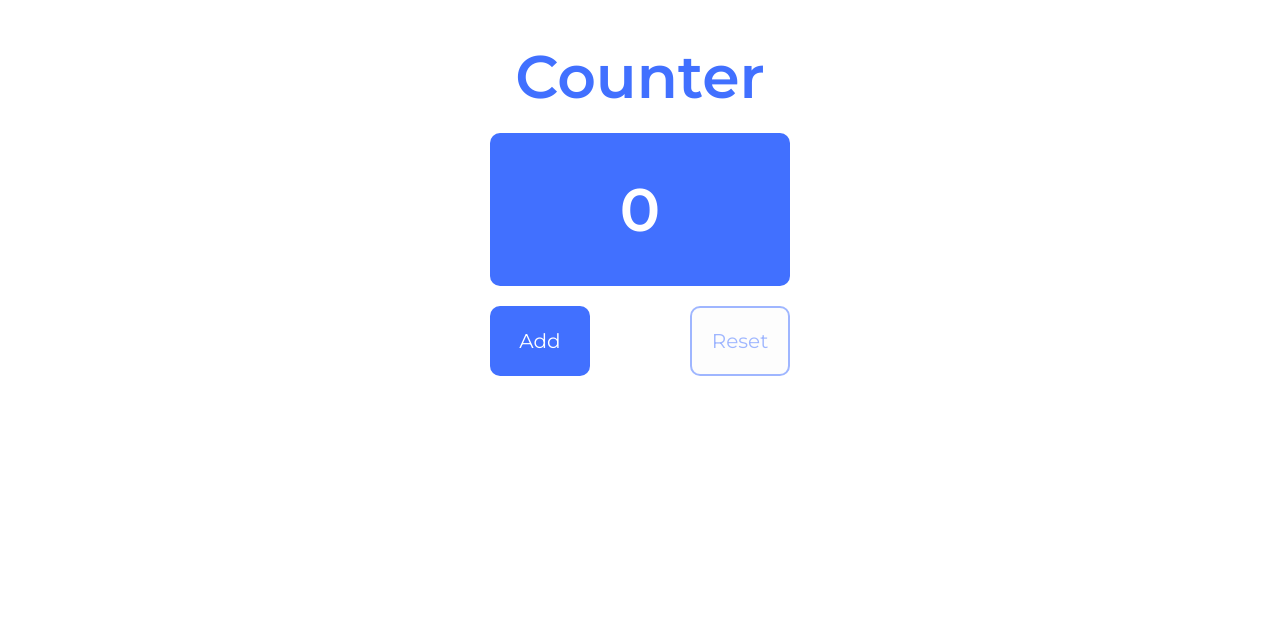
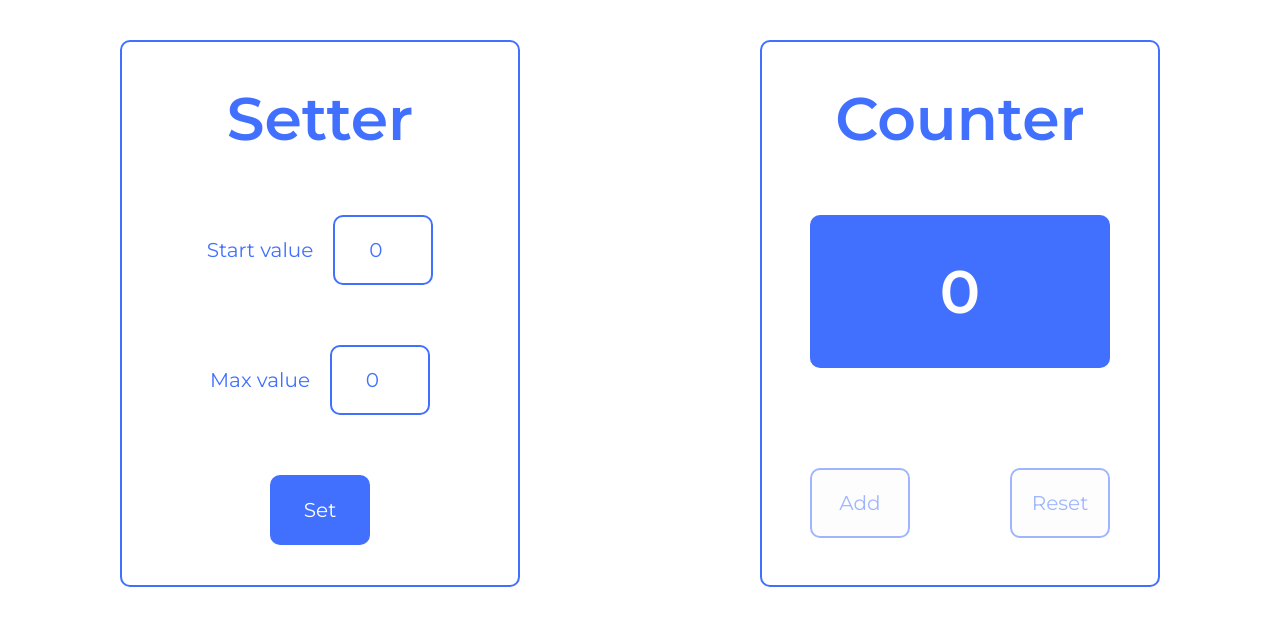
Before and after one commit to KirillovaD/counter, a React (Create React App) app: page / in a window 1280 px wide. Shown: the top 626 px of the page. Built offline with nearby package versions, Linux system fonts and the light colour scheme.

Commit message:
initial commit

```diff
--- a/src/App.module.css
+++ b/src/App.module.css
@@ -9,25 +9,35 @@
 }
 
 .App {
-    width: 300px;
-    margin: 0 auto ;
     display: flex;
-    flex-direction: column;
-    justify-content: center;
-    gap: 20px;
-    text-align: center;
-    align-items: center;
+
+
 }
 
 h1 {
-    margin-top: 40px;
+
     font-family: 'Montserrat', sans-serif;
     font-size: 60px;
     color: #4170ff;
 
 }
+.container{
+    width: 400px;
+    display: flex;
+    flex-direction: column;
+
+    gap: 20px;
+    text-align: center;
+    align-items: center;
+    margin: 40px auto 0;
+    border: 2px solid #4170ff;
+    border-radius: 10px;
+    padding: 40px;
+
+}
 
 .numContainer {
+    margin-top: 40px;
     width: 300px;
     padding: 40px;
     border-radius: 10px;
@@ -43,7 +53,29 @@ h1 {
     color: #ff5959;
 }
 .buttons {
+    margin-top: 40px;
     width: 300px;
     display: flex;
     justify-content: space-between;
 }
+
+.valueContainer{
+    margin-top: 40px;
+}
+label{
+    font-size: 20px;
+    color: #4170ff;
+
+}
+input{
+    margin-left: 20px;
+    width: 100px;
+    height: 70px;
+    border-radius: 10px;
+    font-size: 20px;
+    color: #4170ff;
+    border: 2px solid  #4170ff;
+  text-align: center;
+
+
+}
--- a/src/App.tsx
+++ b/src/App.tsx
@@ -1,39 +1,24 @@
-import React, {useState} from 'react';
+import React, {ChangeEvent, FC, useState} from 'react';
 import s from './App.module.css';
-import Button from "./components/Button";
+import {Counter} from "./components/Counter";
+import {Setter} from "./components/Setter";
 
-export type TitleProps = "Add" | "Reset"
 
 
 
 function App(){
-    const minNum = 0
-    const maxNum = 5
+    const [minNum,setMinNum] = useState(0)
+    const [maxNum,setMaxNum] = useState(0)
 
-    const [num, setNum] = useState<number>(minNum)
 
-    const onAddHandler = () => {
-        if (num < maxNum) {
-            setNum(num + 1)
-        }
-    }
-        const onResetHandler = () => {
-            setNum(0)
-        }
-        const checkDisable = (title: TitleProps) => title === "Add" && num === maxNum || title === "Reset" && num === minNum
 
-        const numContainer = `${s.numContainer} ${num === maxNum ? s.numColorMax : ''}`
-
-        return (
-            <div className={s.App}>
-                <h1>Counter</h1>
-                <div className={numContainer}>{num}</div>
-                <div className={s.buttons}>
-                    <Button title={"Add"} callBack={onAddHandler} checkDisable={checkDisable("Add")}/>
-                    <Button title={"Reset"} callBack={onResetHandler} checkDisable={checkDisable("Reset")}/>
-                </div>
-            </div>
-        );
+    return (
+        <div className={s.App}>
+            <Setter/>
+            <Counter minNum={minNum} maxNum={maxNum}/>
+        </div>
+    );
 
 }
+
 export default App
--- a/src/components/Button.module.css
+++ b/src/components/Button.module.css
@@ -1,5 +1,6 @@
 
 .button {
+    margin-top:40px;
     width: 100px;
     height: 70px;
     border-radius: 10px;
--- a/src/components/Button.tsx
+++ b/src/components/Button.tsx
@@ -1,12 +1,13 @@
 import s from "./Button.module.css"
 import React, {FC, useState} from 'react';
-import {TitleProps} from "../App";
 
-type ButtonPropsType = {
+
+export type ButtonPropsType = {
     title: TitleProps
     callBack: () => void
     checkDisable: boolean
 }
+export type TitleProps = "Add" | "Reset" | "Set"
 
 const Button: FC<ButtonPropsType> = (
     {
--- /dev/null
+++ b/src/components/Counter.tsx
@@ -0,0 +1,38 @@
+import React, {FC, useState} from "react";
+import s from "../App.module.css";
+import Button, {TitleProps} from "./Button";
+import {CounterPropsType} from "./Setter";
+
+
+
+
+export const Counter: FC<CounterPropsType> = ({minNum,maxNum} ) => {
+
+   console.log(maxNum,minNum)
+    const [num, setNum] = useState<number>(minNum)
+
+    const onAddHandler = (maxNum:number) => {
+        if (num < maxNum) {
+            setNum(num + 1)
+        }
+    }
+    const onResetHandler = () => {
+        setNum(0)
+    }
+    const checkDisable = (title: TitleProps) => title === "Add" && num === maxNum || title === "Reset" && num === minNum
+
+    const numContainer = `${s.numContainer} ${num === maxNum ? s.numColorMax : ''}`
+
+    return (
+        <div className={s.container}>
+            <h1>Counter</h1>
+            <div className={s.numContainer}>{num}</div>
+            <div className={s.buttons}>
+                <Button title={"Add"} callBack={()=>onAddHandler(maxNum)} checkDisable={checkDisable("Add")}/>
+                <Button title={"Reset"} callBack={onResetHandler} checkDisable={checkDisable("Reset")}/>
+            </div>
+        </div>
+
+    )
+
+}
--- /dev/null
+++ b/src/components/Setter.tsx
@@ -0,0 +1,45 @@
+import React, {ChangeEvent, FC, useState} from 'react';
+import s from '../App.module.css'
+import Button from "./Button";
+
+export type CounterPropsType = {
+    minNum: number
+    maxNum: number
+
+}
+export const Setter = ()=> {
+    const [minNum,setMinNum] = useState(0)
+    const [maxNum,setMaxNum] = useState(0)
+
+    const onChangeMinHandler = (e:ChangeEvent<HTMLInputElement>)=>{
+        const minNumValue = Number(e.currentTarget.value)
+        minNumValue > 0 && setMinNum(minNumValue)
+        setMaxNum(minNumValue + 1)
+
+    }
+    const onChangeMaxHandler = (e:ChangeEvent<HTMLInputElement>,minNum:number)=>{
+        const maxNumValue = Number(e.currentTarget.value)
+        maxNumValue > minNum && setMaxNum(maxNumValue)
+    }
+    const onSetHandler = ()=>{
+
+    }
+    return (
+
+        <div className={s.container}>
+            <h1>Setter</h1>
+           <div className={s.valueContainer}>
+               <label>Start value
+                   <input value={minNum} onChange={onChangeMinHandler} type="number"/>
+               </label>
+           </div>
+
+            <div className={s.valueContainer}>
+                <label>Max value
+                    <input value={maxNum} onChange={(e)=>onChangeMaxHandler(e,minNum)} type="number"/>
+                </label>
+            </div>
+            <Button title="Set" callBack={onSetHandler} checkDisable={false}/>
+        </div>
+    );
+};
```
